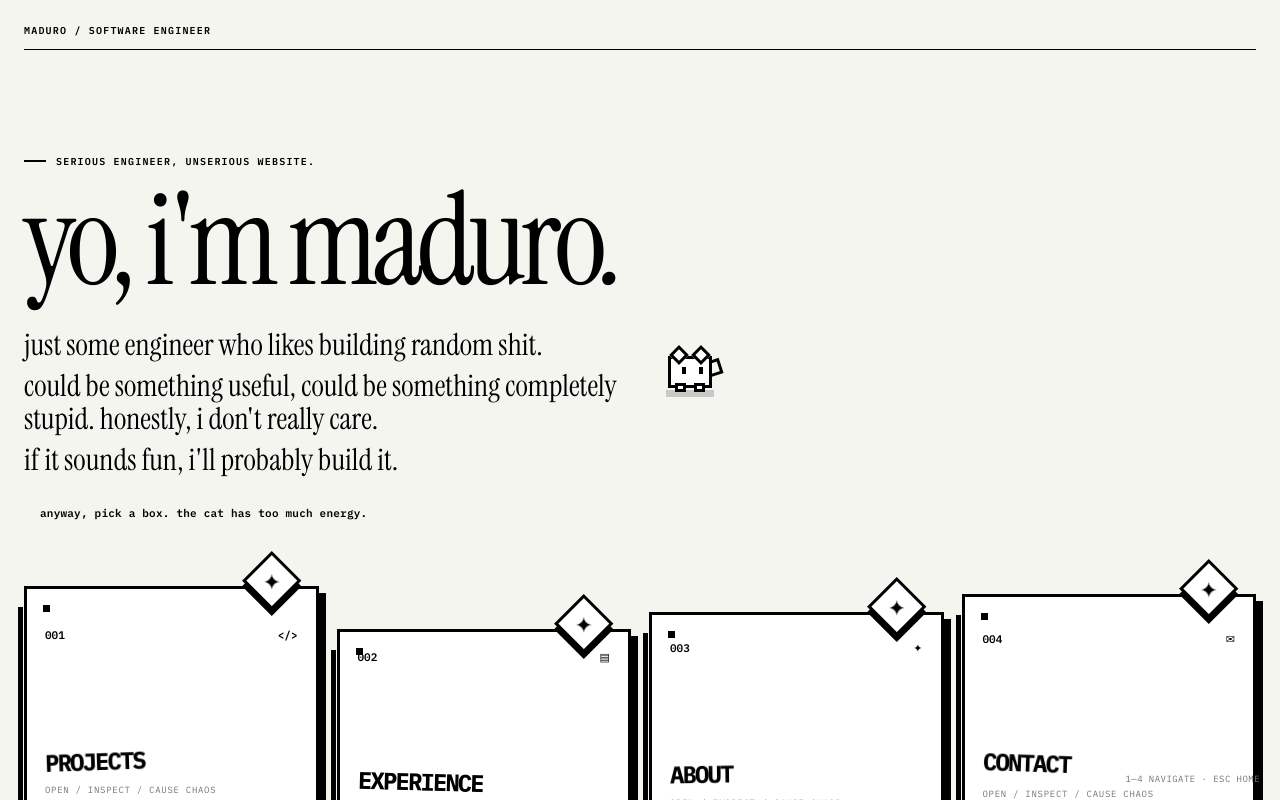
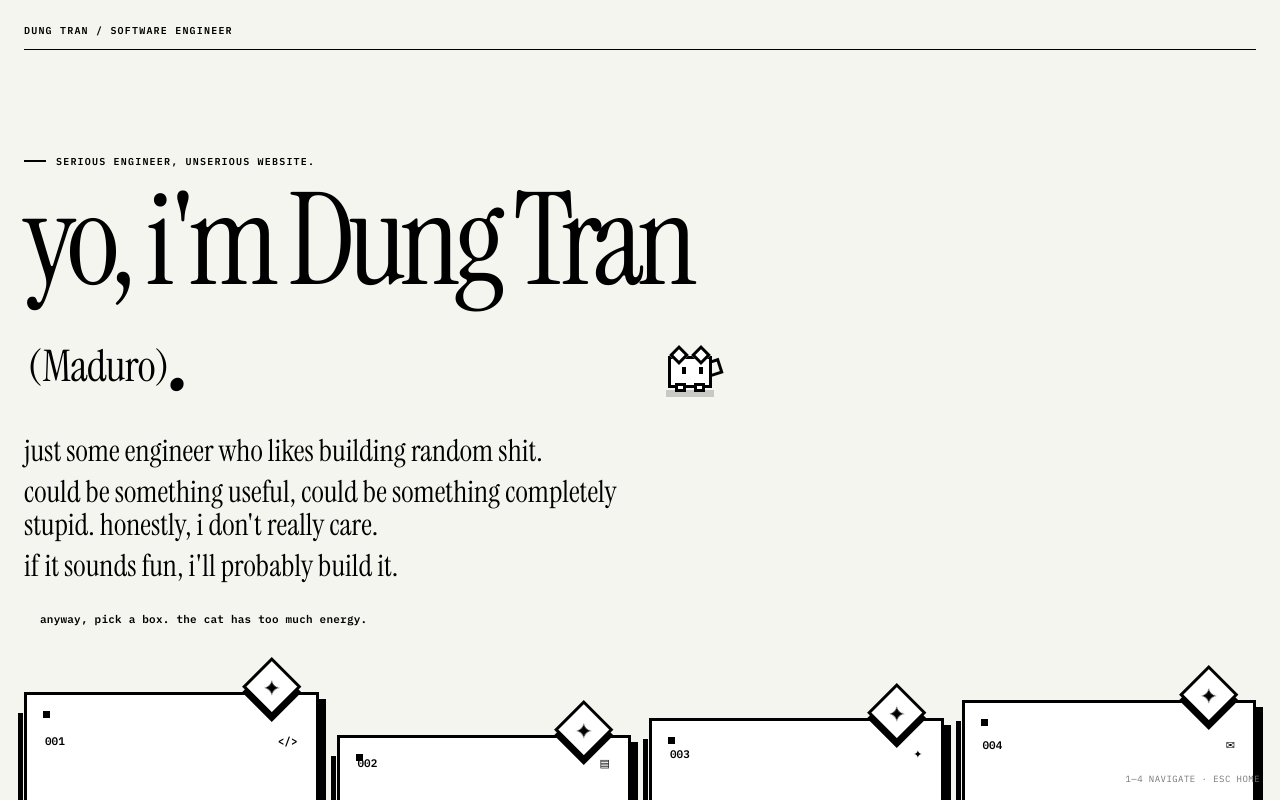
Before and after one commit to dncmaduro/maduro, a React (Vite) app: page / in a window 1280 px wide. Shown: the top 800 px of the page. Built offline with nearby package versions, Linux system fonts and the light colour scheme.

Commit message:
Update Site source

```diff
--- a/index.html
+++ b/index.html
@@ -4,8 +4,8 @@
     <meta charset="UTF-8" />
     <meta name="viewport" content="width=device-width, initial-scale=1.0" />
     <meta name="theme-color" content="#f5f5f0" />
-    <meta name="description" content="Maduro — software engineer, builder of games, tools, and questionable side projects." />
-    <title>maduro — serious engineer, unserious website</title>
+    <meta name="description" content="Dung Tran — software engineer, builder of games, tools, and questionable side projects." />
+    <title>dung tran — serious engineer, unserious website</title>
   </head>
   <body>
     <div id="root"></div>
--- a/src/components/HomePage.tsx
+++ b/src/components/HomePage.tsx
@@ -8,11 +8,11 @@ export function HomePage({ onNavigate }: HomePageProps) {
   return (
     <main className="home-page page-shell" aria-labelledby="home-title">
       <div className="home-topline">
-        <span className="eyebrow">MADURO / SOFTWARE ENGINEER</span>
+        <span className="eyebrow">DUNG TRAN / SOFTWARE ENGINEER</span>
       </div>
       <section className="home-hero">
         <p className="hero-kicker">serious engineer, unserious website.</p>
-        <h1 id="home-title">yo, i&apos;m maduro<span className="period">.</span></h1>
+        <h1 id="home-title">yo, i&apos;m Dung Tran <span className="nickname">(Maduro)</span><span className="period">.</span></h1>
         <div className="hero-copy">
           <p>just some engineer who likes building random shit.</p>
           <p>could be something useful, could be something completely stupid. honestly, i don&apos;t really care.</p>
--- a/src/components/InteriorPage.tsx
+++ b/src/components/InteriorPage.tsx
@@ -37,7 +37,7 @@ export function InteriorPage({ page, onNavigate, onBack }: InteriorPageProps) {
         {page === 'about' && <AboutPage />}
         {page === 'contact' && <ContactPage />}
       </div>
-      <footer className="site-footer"><span>© 2026 MADURO</span><span>made with questionable life choices.</span></footer>
+      <footer className="site-footer"><span>© 2026 DUNG TRAN</span><span>made with questionable life choices.</span></footer>
     </main>
   )
 }
@@ -91,7 +91,7 @@ function AboutPage() {
     <div className="about-content">
       <section className="about-intro">
         <div className="about-text">
-          <p>i&apos;m maduro. a software engineer from vietnam.</p>
+          <p>i&apos;m dung tran. a software engineer from vietnam.</p>
           <p>i spend most of my day writing code, staring at code, wondering why my code doesn&apos;t work, and then realizing i was the problem all along.</p>
           <p>i mostly work with frontend stuff, but i like messing around with pretty much anything.</p>
           <p>web apps, mobile apps, browser extensions, games, ai stuff... whatever seems interesting at the moment.</p>
--- a/src/styles.css
+++ b/src/styles.css
@@ -37,6 +37,7 @@ a { text-decoration: none; }
 .hero-kicker { display: inline-flex; align-items: center; gap: 10px; margin: 0 0 20px; }
 .hero-kicker::before { content: ''; width: 22px; height: 2px; display: inline-block; background: var(--black); }
 .home-hero h1 { margin: 0; max-width: 950px; font-size: clamp(66px, 10vw, 146px); line-height: .83; letter-spacing: -.05em; font-weight: 400; }
+.nickname { display: inline-block; margin-left: .08em; font-size: .34em; letter-spacing: -.02em; vertical-align: .2em; white-space: nowrap; }
 .period { font-style: italic; }
 .hero-copy { max-width: 610px; margin-top: 34px; font-size: clamp(21px, 2.35vw, 31px); line-height: 1.1; }
 .hero-copy p { margin: 0 0 8px; }
```
